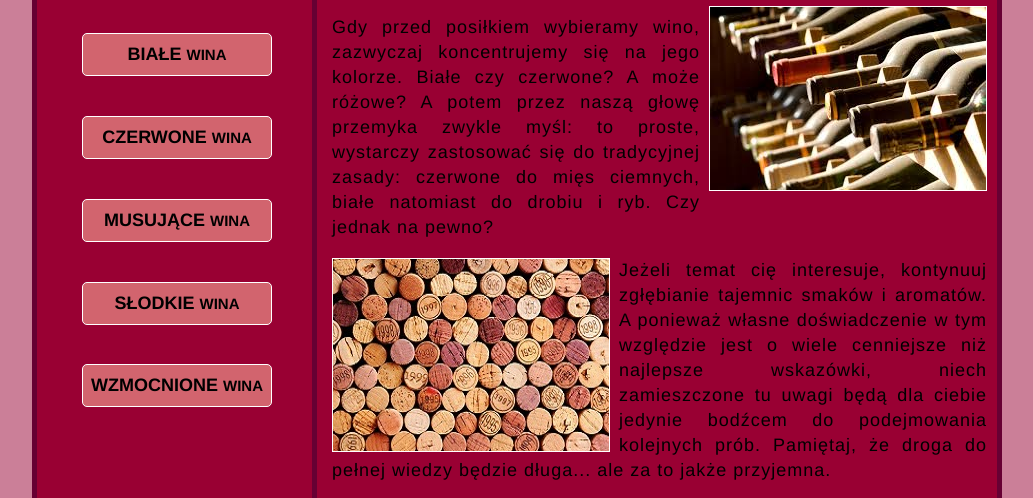
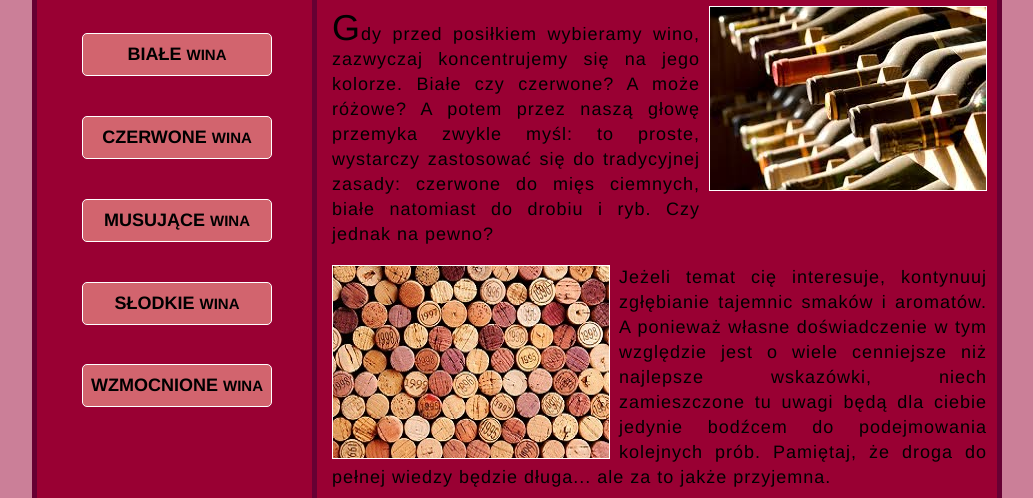
Before and after one commit to karolciolek/CodersTrust, a plain HTML site: page Poland - Block 2- HTML - CSS - Part 1/index.html in a window 1280 px wide. Shown: the part 293-791 px from the top of the page, without its empty margins (123-1156 px from the left). Drawn offline with Linux system fonts and the light colour scheme.

Commit message:
rev. 1.1
rev. 1.1

```diff
--- a/Poland - Block 2- HTML - CSS - Part 1/css/style.css
+++ b/Poland - Block 2- HTML - CSS - Part 1/css/style.css
@@ -137,7 +137,7 @@ ul h2 {
     text-align: justify;
 }
 
-p#first_letter::first-letter {
+p.first_letter::first-letter {
     font-size: 200%;
 }
 
```
